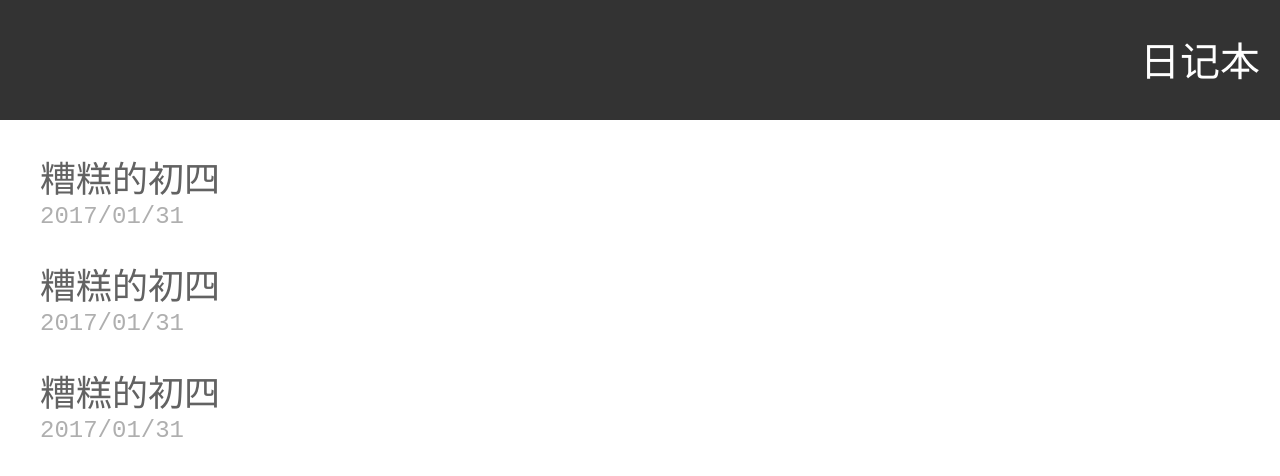
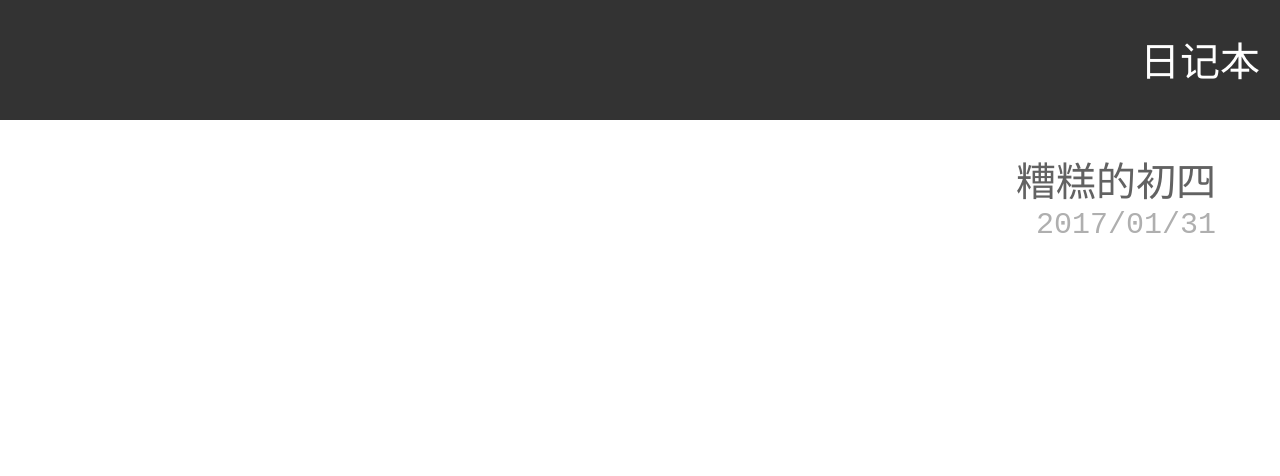
Before and after one commit to MESIRD/mesird.github.io, a Jekyll site: the page diary/index.html, which Jekyll copies as it is, in a window 1280 px wide. Shown: the top 476 px of the page. Built offline with Jekyll 4.4.1, drawn with Linux system fonts in a browser that asks for light colours.

Commit message:
fix layout

```diff
--- a/diary/index.html
+++ b/diary/index.html
@@ -20,15 +20,21 @@
 				color: #FFFFFF;
 				height: 40px;
 			}
+
+			.list-block {
+				width: 90%;
+				margin: 0 auto;
+			}
 			.list {
 				margin-top: 30px;
 			}
 			.item {
 				margin-bottom: 20px;
+				text-align: right;
 			}
 			.item-title {
 				color: #626262;
-				font-size: 36px;
+				font-size: 40px;
 				height: 50px;
 			}
 			.date {
@@ -36,7 +42,7 @@
 				margin: 0px;
 				display: block;
 				color: #AFAFAF;
-				font-size: 24px;
+				font-size: 30px;
 				height: 34px;
 			}
 			body {
@@ -61,19 +67,13 @@
 				<p class='title'>日记本</p>
 			</div>
 		</div>
+		<div class='list-block'>
 			<ul class='list'>
 				<li class='item'>
 					<a href='2017-1-31.html' class='item-title'>糟糕的初四</a>
 					<p class='date'>2017/01/31</p>
 				</li>
-			<li class='item'>
-				<a href='2017-1-31.html' class='item-title'>糟糕的初四</a>
-				<p class='date'>2017/01/31</p>
-			</li>
-			<li class='item'>
-				<a href='2017-1-31.html' class='item-title'>糟糕的初四</a>
-				<p class='date'>2017/01/31</p>
-			</li>
 			</ul>
+		</div>
 	</body>
 </html>
```
Lines whose indentation alone changed are shown as unchanged.
